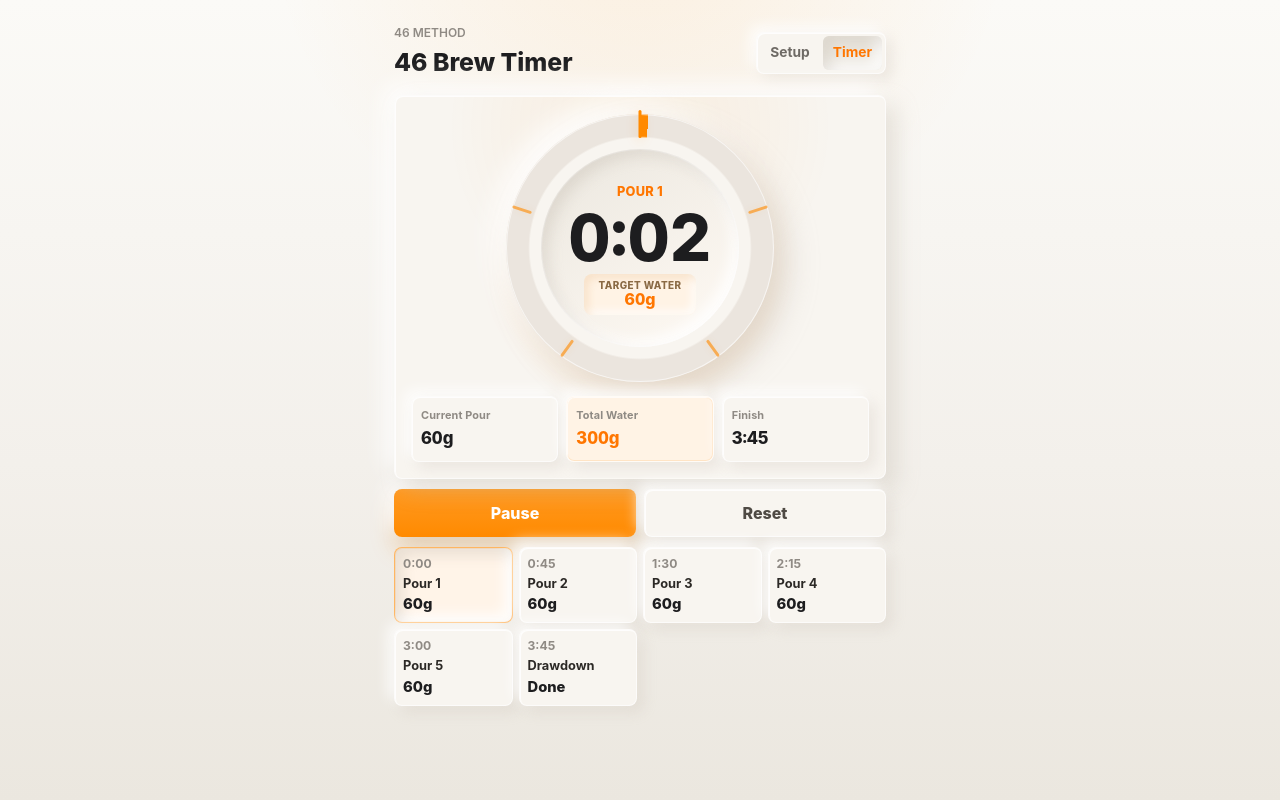
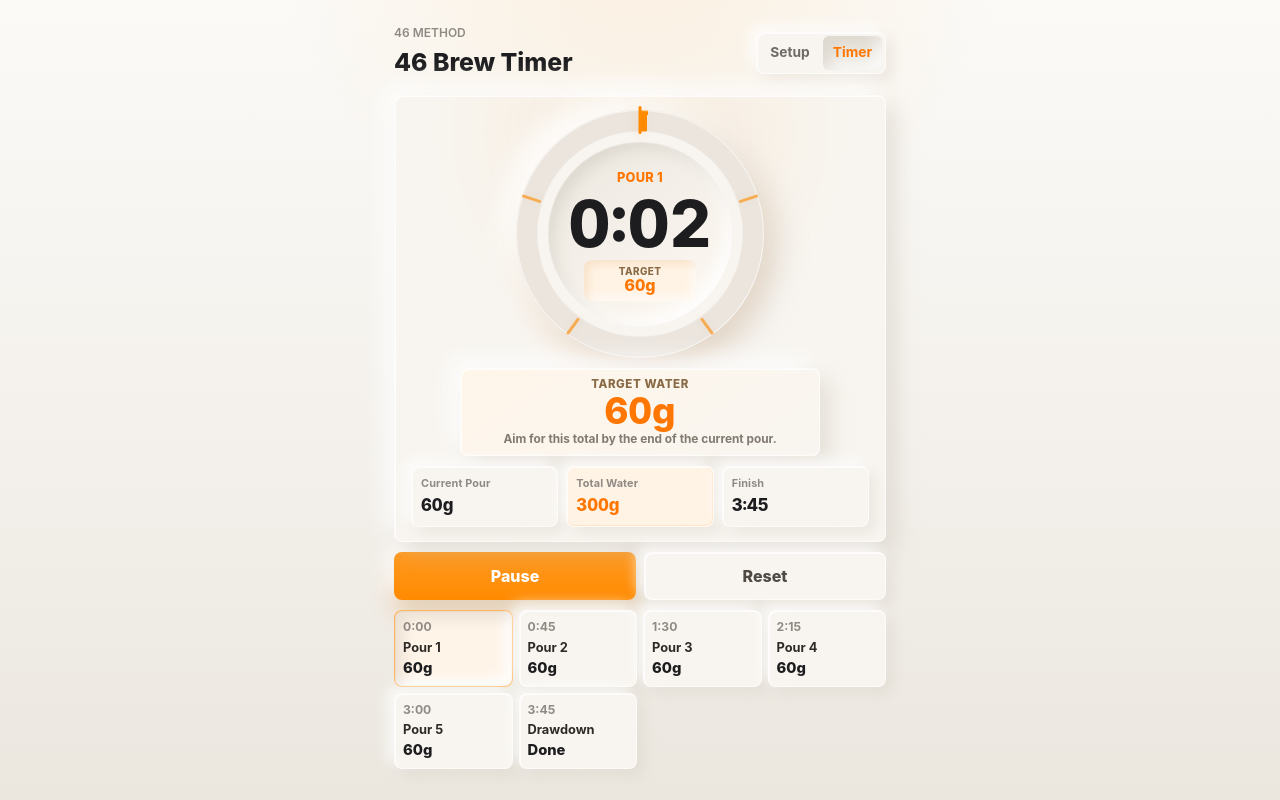
Before and after one commit to ShunMatsushita/coffee_timer, a React (Vite) app: page / in a window 1280 px wide. Both pictures are taken after a click on the button "Start Timer". Built offline with nearby package versions, Linux system fonts and the light colour scheme.

Commit message:
fix: promote target water display

```diff
--- a/src/App.tsx
+++ b/src/App.tsx
@@ -341,10 +341,16 @@ function TimerScreen({
             <span className="timer-label">{activeStepLabel}</span>
             <strong>{formatTime(elapsedSeconds)}</strong>
             <div className="target-pill">
-              <span>Target Water</span>
+              <span>Target</span>
               <b>{targetWaterGram}g</b>
             </div>
           </div>
+        </div>
+
+        <div className="water-target-panel">
+          <span>Target Water</span>
+          <strong className="water-target-value">{targetWaterGram}g</strong>
+          <p>Aim for this total by the end of the current pour.</p>
         </div>
 
         <div className="timer-meta-grid">
--- a/src/styles.css
+++ b/src/styles.css
@@ -297,9 +297,9 @@ h1 {
 .timer-dashboard {
   display: grid;
   justify-items: center;
-  gap: 14px;
-  min-height: 330px;
-  padding: 18px 16px 16px;
+  gap: 10px;
+  min-height: 312px;
+  padding: 14px 16px;
   border: 1px solid var(--line-soft);
   border-radius: 8px;
   background:
@@ -312,7 +312,7 @@ h1 {
   display: grid;
   place-items: center;
   position: relative;
-  width: min(68vw, 268px);
+  width: min(66vw, 248px);
   aspect-ratio: 1;
   border-radius: 50%;
   background:
@@ -341,7 +341,7 @@ h1 {
   transform:
     translate(-50%, -50%)
     rotate(var(--marker-angle))
-    translateY(calc((min(68vw, 268px) / -2) + 10px));
+    translateY(calc((min(66vw, 248px) / -2) + 10px));
   transform-origin: center center;
   box-shadow: 0 2px 8px rgba(255, 138, 0, 0.18);
   opacity: 0.62;
@@ -424,6 +424,45 @@ h1 {
   line-height: 1.12;
 }
 
+.water-target-panel {
+  display: grid;
+  justify-items: center;
+  gap: 2px;
+  width: min(100%, 360px);
+  min-height: 72px;
+  padding: 9px 16px;
+  border: 1px solid var(--line-soft);
+  border-radius: 8px;
+  background: linear-gradient(145deg, #fff6ea, var(--surface-raised));
+  box-shadow: var(--shadow-raised);
+}
+
+.water-target-panel span {
+  color: #8a6a45;
+  font-size: 0.72rem;
+  font-weight: 780;
+  letter-spacing: 0.05em;
+  line-height: 1.1;
+  text-transform: uppercase;
+}
+
+.water-target-value {
+  color: var(--accent-strong);
+  font-size: clamp(1.7rem, 8vw, 2.3rem);
+  font-variant-numeric: tabular-nums;
+  font-weight: 840;
+  line-height: 1;
+}
+
+.water-target-panel p {
+  margin: 0;
+  color: var(--text-muted);
+  font-size: 0.74rem;
+  font-weight: 650;
+  line-height: 1.2;
+  text-align: center;
+}
+
 .timer-meta-grid {
   display: grid;
   grid-template-columns: repeat(3, minmax(0, 1fr));
@@ -434,8 +473,8 @@ h1 {
 .stat-card {
   display: grid;
   gap: 2px;
-  min-height: 62px;
-  padding: 10px 9px;
+  min-height: 56px;
+  padding: 8px 9px;
   border: 1px solid var(--line-soft);
   border-radius: 8px;
   background: var(--surface-raised);
@@ -494,6 +533,7 @@ h1 {
   }
 
   .app-shell {
+    padding-bottom: 12px;
     padding-top: 12px;
   }
 
@@ -540,6 +580,15 @@ h1 {
     min-height: 54px;
     padding-block: 8px;
   }
+
+  .water-target-panel {
+    min-height: 72px;
+    padding-block: 9px;
+  }
+
+  .water-target-value {
+    font-size: clamp(1.65rem, 8vw, 2.2rem);
+  }
 }
 
 @supports (backdrop-filter: blur(24px)) {
@@ -550,6 +599,7 @@ h1 {
   .step,
   .timer-hero,
   .timer-dashboard,
+  .water-target-panel,
   .stat-card,
   .timer-controls button:last-child {
     backdrop-filter: blur(24px) saturate(1.35);
```
Also changed, not shown: 1 other file (tests, documents, lock files or other folders).
